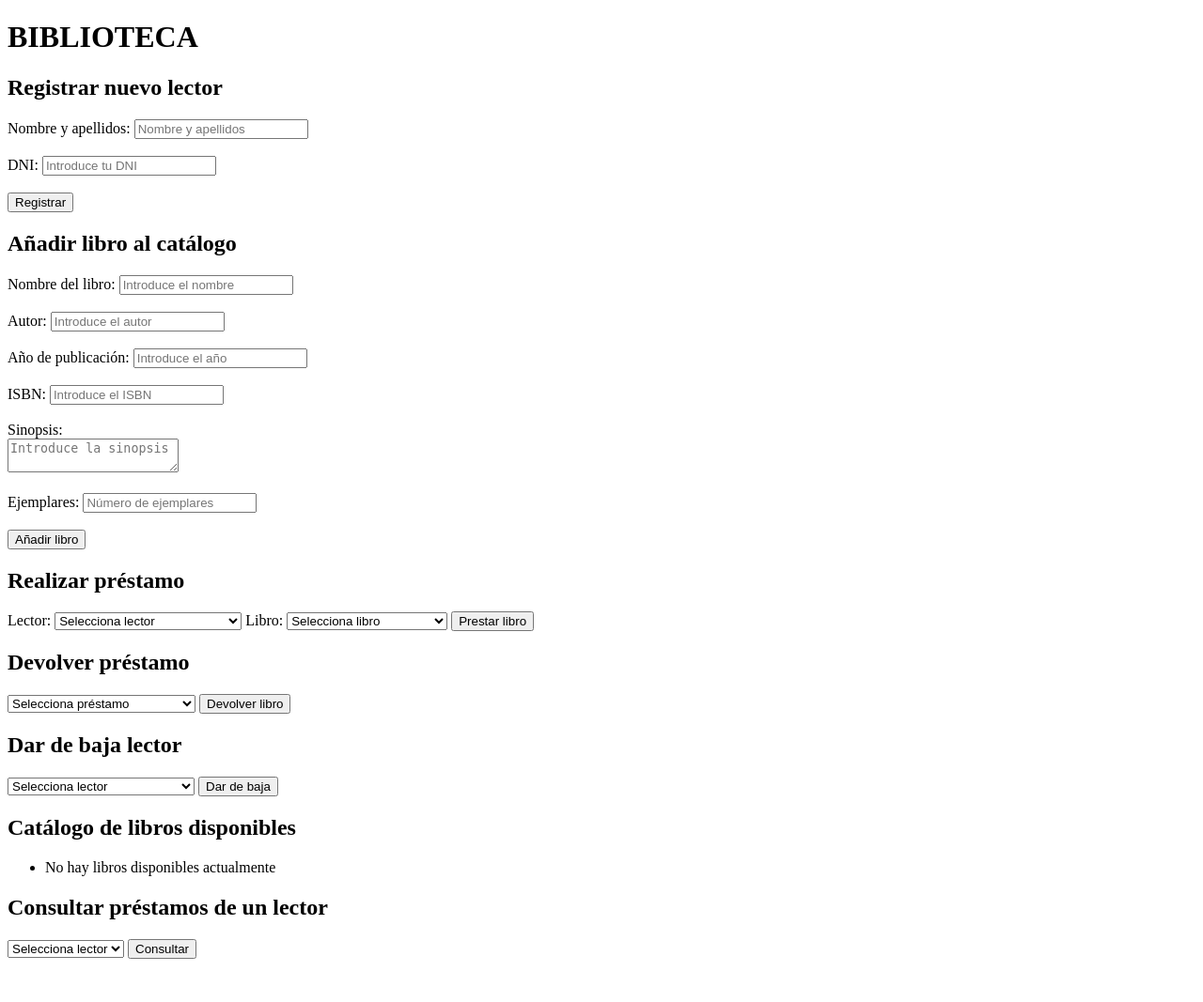
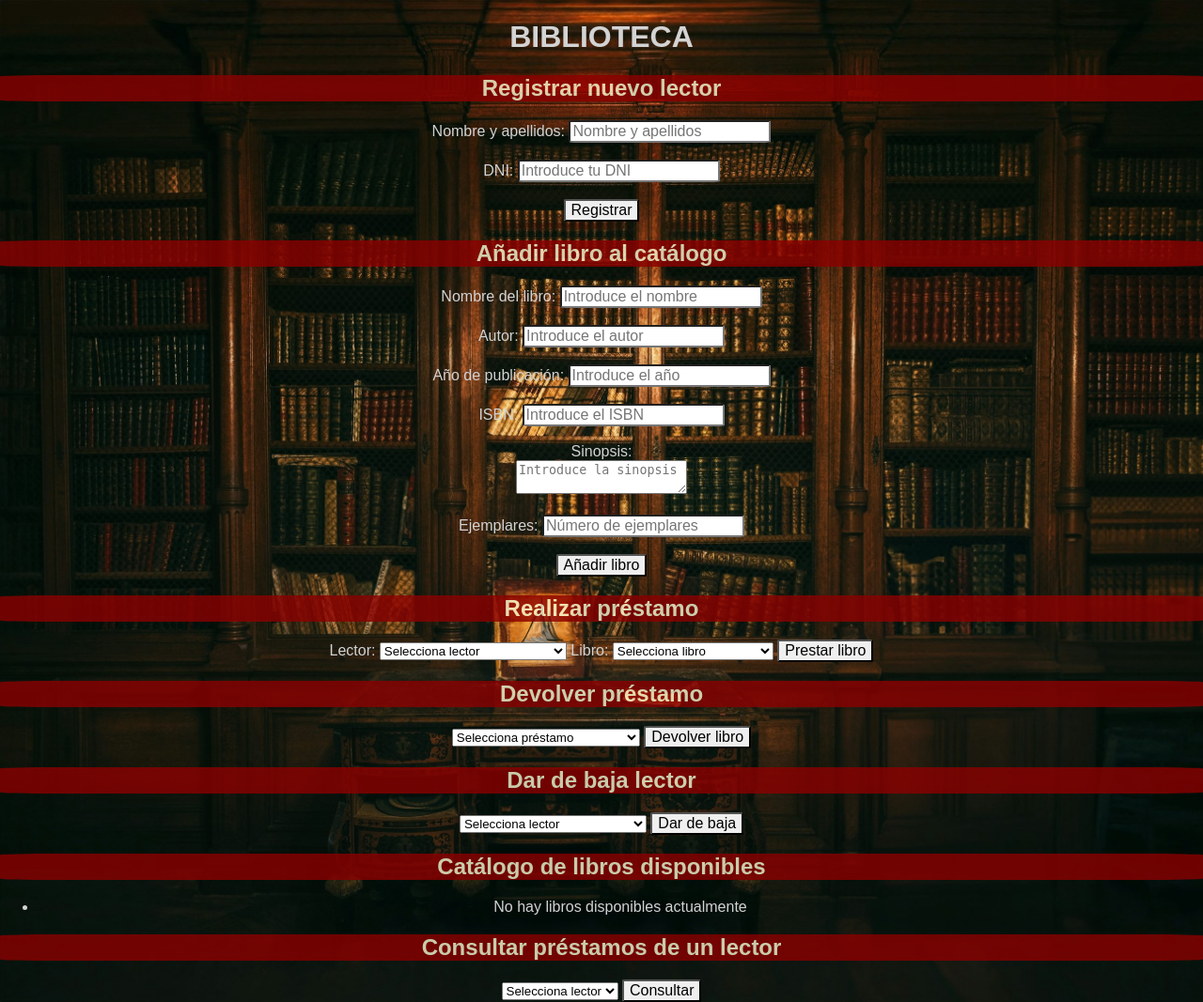
Before and after one commit to gabriel3019/Biblioteca, a PHP site: page / in a window 1280 px wide. Shown: the whole page at 94% size. Before the commit the page ends 1021 px from the top, so only its background shows below. Run offline with PHP 8.4, Linux system fonts and the light colour scheme; data that the repository does not hold is empty.

Commit message:
Css básico añadido

```diff
--- /dev/null
+++ b/css/css.css
@@ -0,0 +1,24 @@
+body {
+    background-image: url(biblio.jpg);
+    background-repeat: no-repeat;
+    background-size: cover;
+    margin: 0px;
+    color: lightgrey;
+    font-family: sans-serif;
+    text-align: center;
+}
+form{
+    font-size: 16px;
+    border-radius: 5%;
+}
+input{
+    border-radius: 5%;
+    font-size: 16px;
+}
+h2{
+    border-radius: 5%;
+    text-align: center;
+    background-color: darkred;
+    color: lightgoldenrodyellow;
+    opacity: 0.8;
+}
--- a/index.php
+++ b/index.php
@@ -11,6 +11,7 @@ if ($conn->connect_error) die("Error de conexión: " . $conn->connect_error);
 <head>
     <meta charset="UTF-8">
     <title>Gestión de Biblioteca</title>
+    <link rel="stylesheet" href="css/css.css">
 </head>
 
 <body>
```
Also changed, not shown: css/biblio.jpg (added).
